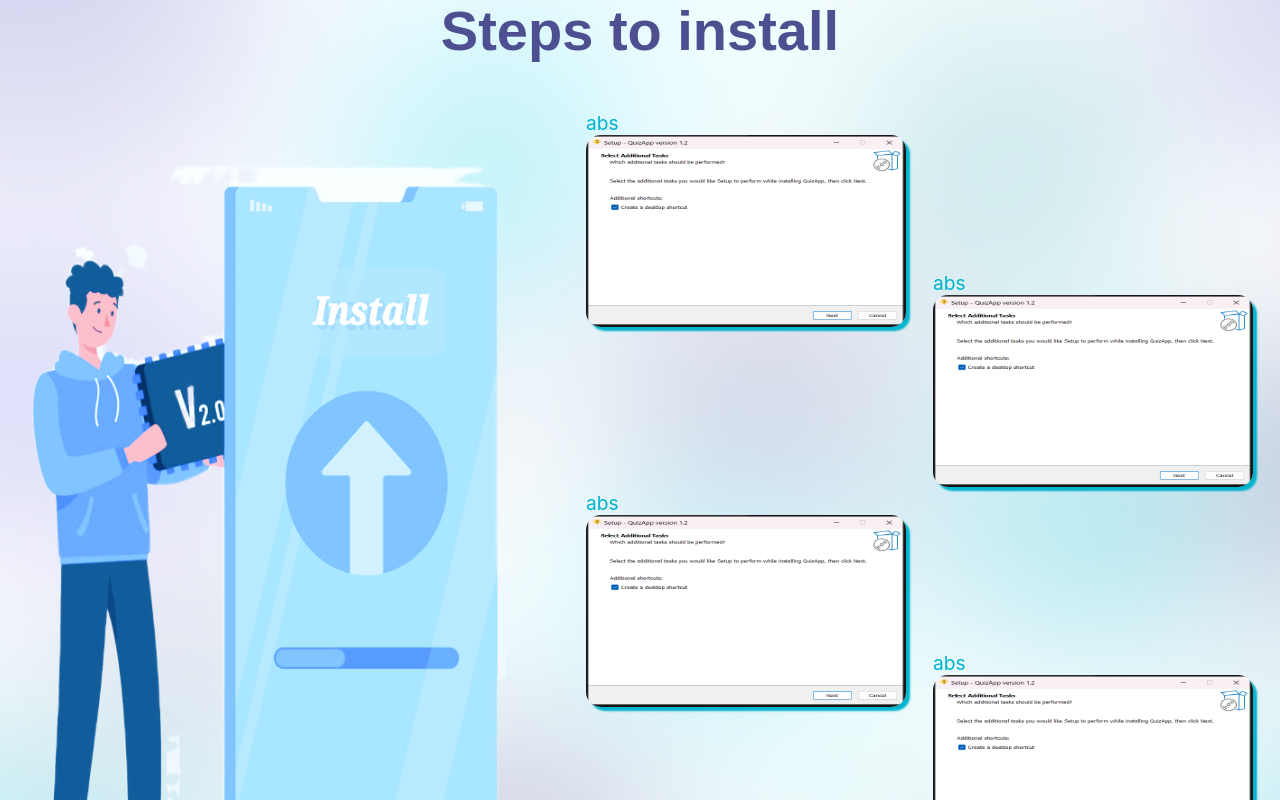
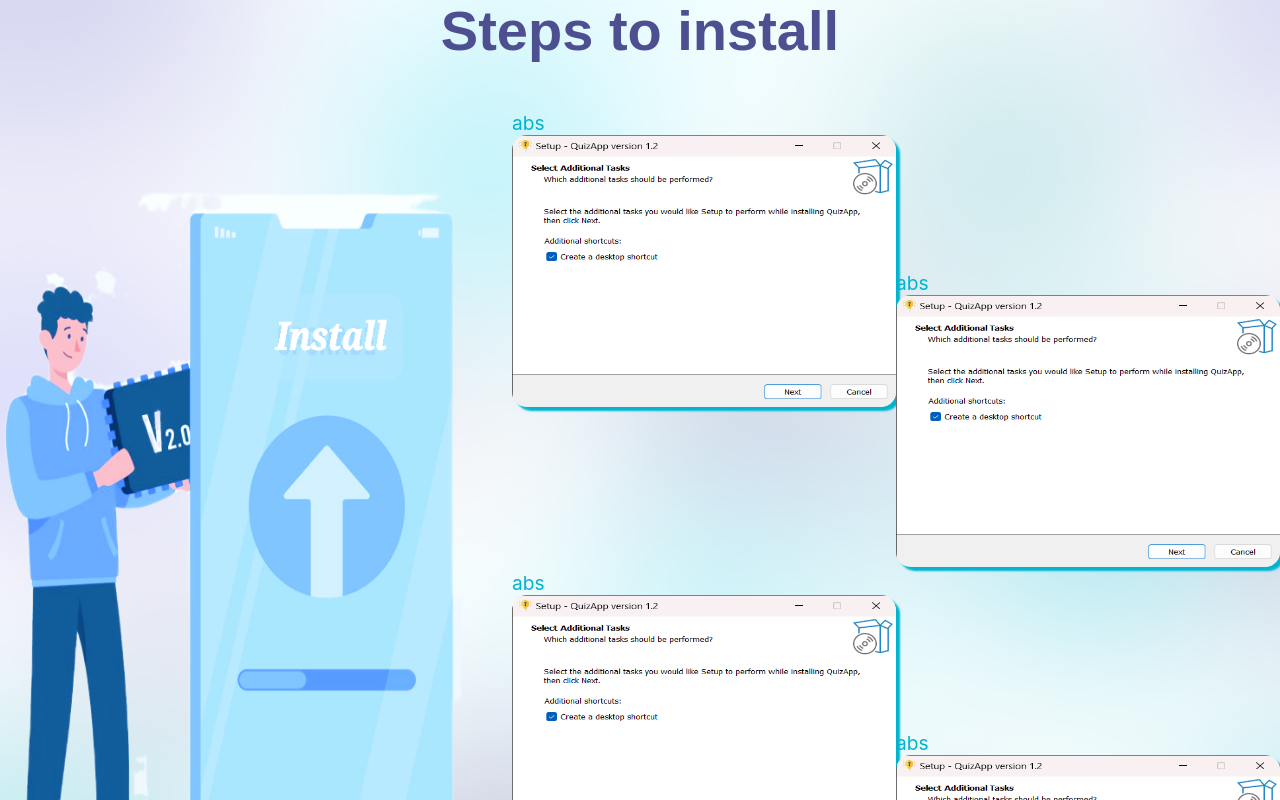
Before and after one commit to tanisha-modi/JavaJam, a React (Create React App) app: page / in a window 1280 px wide. Shown: the part 1680-2480 px from the top of the page. Built offline with nearby package versions, Linux system fonts and the light colour scheme; a web font is replaced by a local one.

Commit message:
ab arrow add krugi

```diff
--- a/src/Components/Steps.css
+++ b/src/Components/Steps.css
@@ -21,14 +21,14 @@
   }
   .steps-left > img{
     /* position: relative; */
-    height: 100%;
+    height: 94vh;
     width: 90%;
-    margin-top: 10%;
+    margin-top: 10vh;
   }
   .s1  img, .s2 > img{
     /* position: relative; */
-    height: 12rem;
-    width: 20rem;
+    height: 17rem;
+    width: 24rem;
     border-radius: 15px;
     box-shadow: 4px 4px 2px #00B4CF;
       -moz-box-shadow: 4px 4px 2px #00B4CF;
--- a/src/Components/Steps.js
+++ b/src/Components/Steps.js
@@ -1,6 +1,6 @@
 import React from "react";
 import steps from "../images/steps.png";
-import step1 from "../images/step1.png";
+import step1 from "../images/lastTry.png";
 import "./Steps.css";
 
 function Steps() {
--- a/src/Components/Video.css
+++ b/src/Components/Video.css
@@ -11,6 +11,7 @@
     overflow: hidden;
     position: relative;
     height: 80vh;
+    transform: scaleY(-1);
     border-radius: 50px;
     box-shadow: 8px 8px 5px #00B4CF;
       -moz-box-shadow: 8px 8px 5px #00B4CF;
@@ -24,7 +25,7 @@
     height: 100%;
     width: 100%;
     position: absolute;
-    transform: scaleY(-1);
+
     border-radius: 50px;
 
   }
```
Also changed, not shown: src/images/lastTry.png (added), src/images/leftArrow.png (added).
